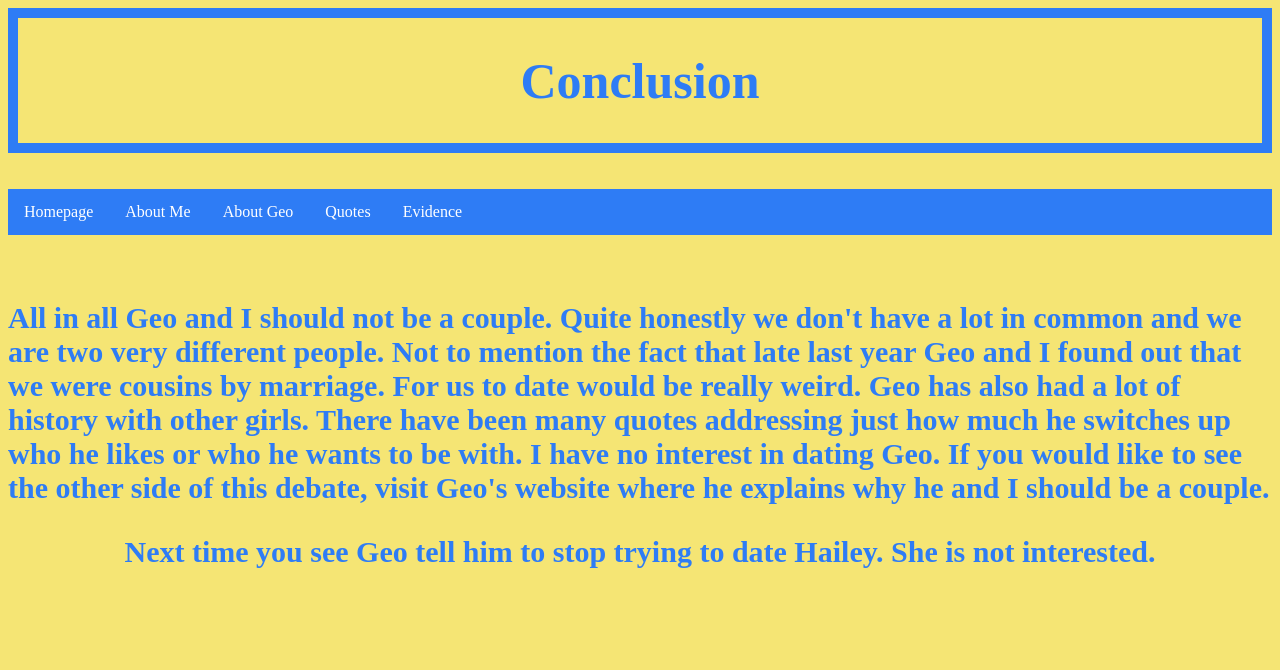
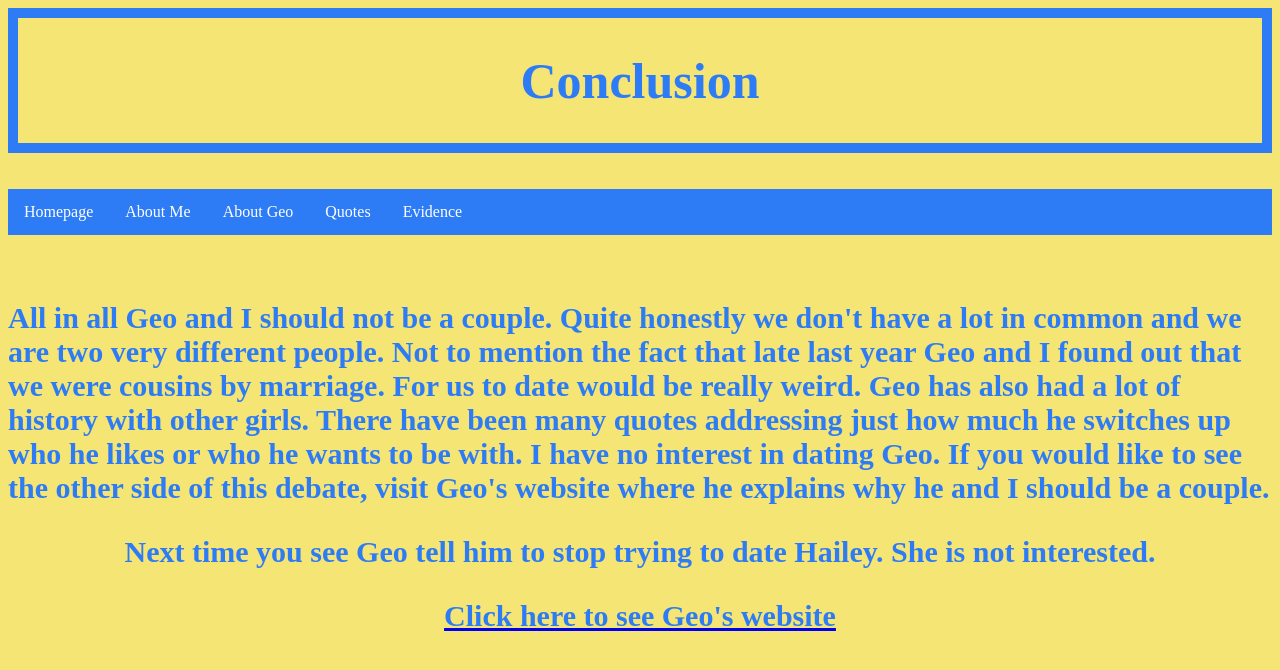
Before and after one commit to haileyreyes/project4, a plain HTML site: page conclusion.html in a window 1280 px wide. Drawn offline with Linux system fonts and the light colour scheme.

Commit message:
Add files via upload

```diff
--- a/conclusion.html
+++ b/conclusion.html
@@ -23,5 +23,7 @@
   <h3> All in all Geo and I should not be a couple. Quite honestly we don't have a lot in common and we are two very different people. Not to mention the fact that late last year Geo and I found out that we were cousins by marriage. For us to date would be really weird. Geo has also had a lot of history with other girls. There have been many quotes addressing just how much he switches up who he likes or who he wants to be with. I have no interest in dating Geo. If you would like to see the other side of this debate, visit Geo's website where he explains why he and I should be a couple.</h3>
 
   <center><h3> Next time you see Geo tell him to stop trying to date Hailey. She is not interested.</h3></center>
+
+  <center><a href=" https://geovaniespinoza.github.io/project4/"><h3>Click here to see Geo's website</h3></a></center>
 </body>
 </html>
```
